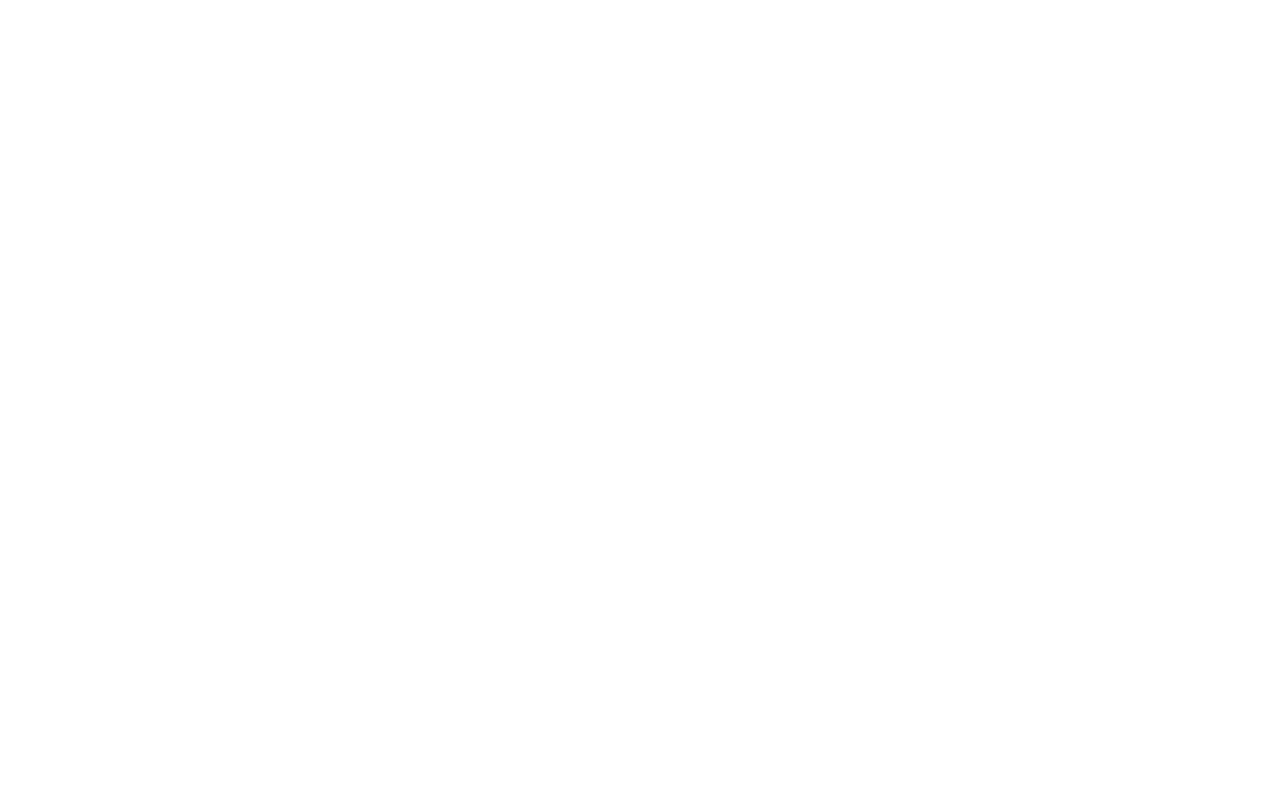
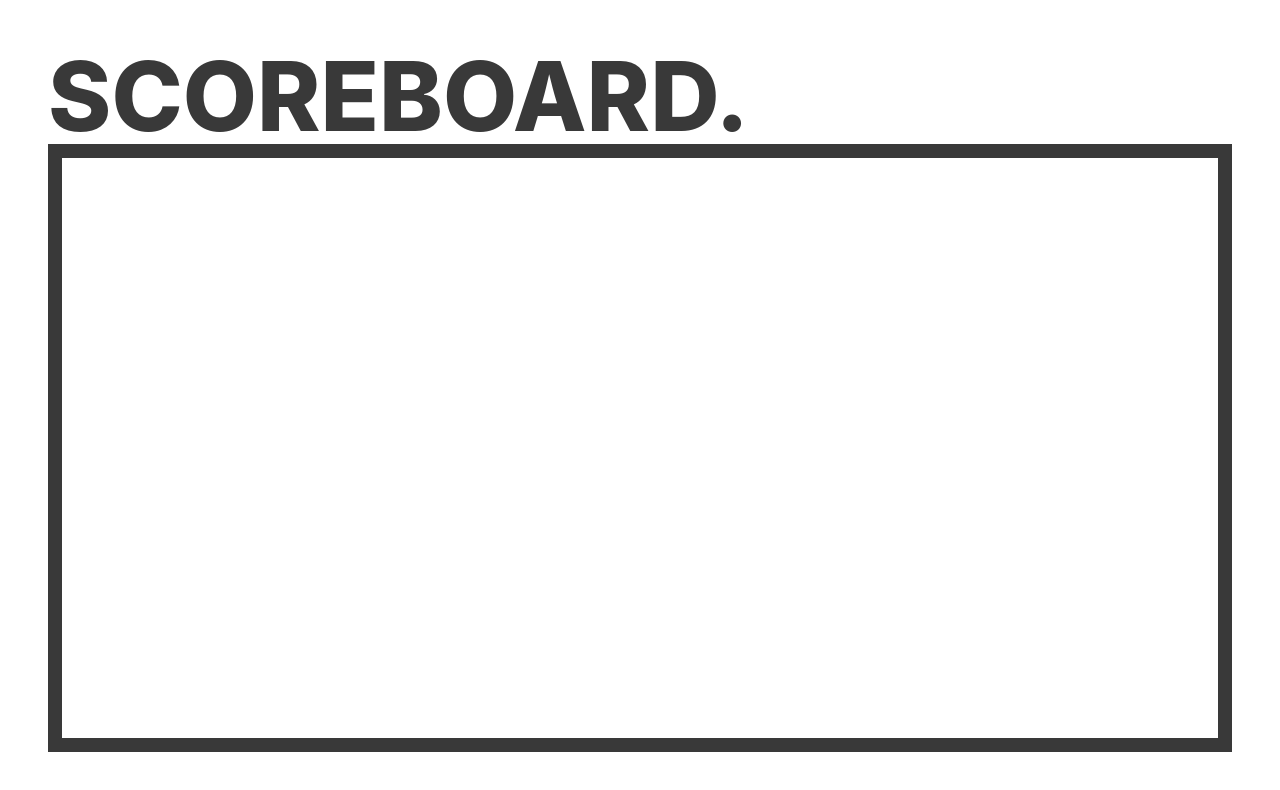
Before and after one commit to SooryaSRajan/hci-leaderboard, a React (Create React App) app: page / in a window 1280 px wide. Shown: the top 790 px of the page. Built offline with nearby package versions, Linux system fonts and the light colour scheme; the HTML template or start-up script is replaced by a standard one.

Commit message:
Added firebase and tailwind Added basic design

```diff
--- a/package.json
+++ b/package.json
@@ -40,5 +40,8 @@
       "last 1 firefox version",
       "last 1 safari version"
     ]
+  },
+  "devDependencies": {
+    "tailwindcss": "^3.4.14"
   }
 }
--- /dev/null
+++ b/src/App.css
@@ -0,0 +1,3 @@
+.scoreboard-text {
+
+}
--- a/src/App.tsx
+++ b/src/App.tsx
@@ -1,8 +1,28 @@
 import React from 'react';
+import { initializeApp } from "firebase/app";
+// https://firebase.google.com/docs/web/setup#available-libraries
+
+const firebaseConfig = {
+    apiKey: "AIzaSyBaHRAnCdFsFp2OuBT5WfaMzNB1oJrf1B8",
+    authDomain: "hci-leaderboard.firebaseapp.com",
+    projectId: "hci-leaderboard",
+    storageBucket: "hci-leaderboard.appspot.com",
+    messagingSenderId: "1065622709610",
+    appId: "1:1065622709610:web:dd181248668ac5c3d77113"
+};
 
 function App() {
+    const app = initializeApp(firebaseConfig);
+
     return (
-        <div></div>
+        <div className='flex flex-col h-screen w-screen p-12'>
+            <h1 className='text-8xl text-score-grey font-extrabold'>
+                SCOREBOARD.
+            </h1>
+            <div className='flex flex-1 border-[14px] border-score-grey'>
+
+            </div>
+        </div>
     );
 }
 
--- a/src/index.css
+++ b/src/index.css
@@ -1,3 +1,8 @@
+@tailwind base;
+@tailwind components;
+@tailwind utilities;
+
+/*TODO: change font*/
 body {
   margin: 0;
   font-family: -apple-system, BlinkMacSystemFont, 'Segoe UI', 'Roboto', 'Oxygen',
@@ -5,9 +10,6 @@
     sans-serif;
   -webkit-font-smoothing: antialiased;
   -moz-osx-font-smoothing: grayscale;
+  padding: 0;
+  box-sizing: border-box;
 }
-
-code {
-  font-family: source-code-pro, Menlo, Monaco, Consolas, 'Courier New',
-    monospace;
-}
--- /dev/null
+++ b/tailwind.config.js
@@ -0,0 +1,12 @@
+/** @type {import('tailwindcss').Config} */
+module.exports = {
+    content: ['./src/**/*.{js,jsx,ts,tsx}',],
+    theme: {
+        extend: {
+            colors: {
+                'score-grey':'#393939',
+            }
+        },
+    },
+    plugins: [],
+}
```
Also changed, not shown: 1 other file (tests, documents, lock files or other folders).
